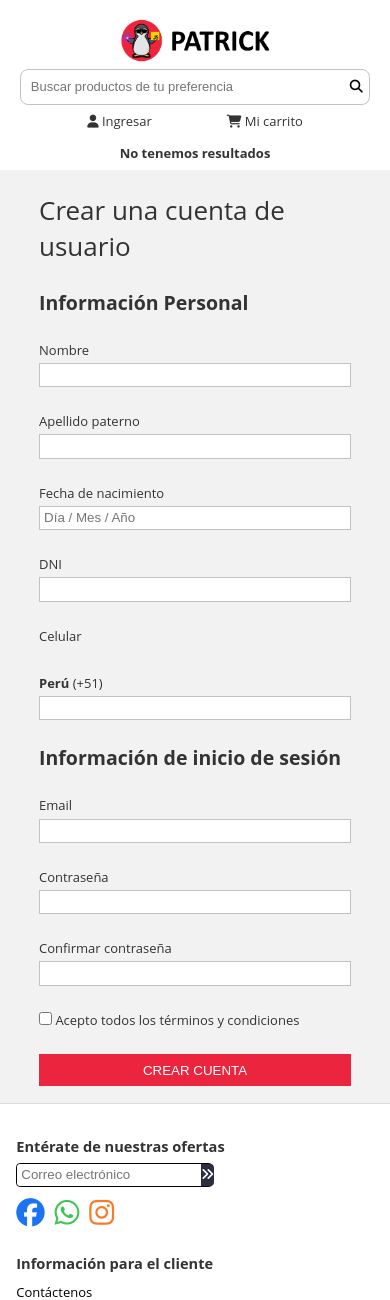
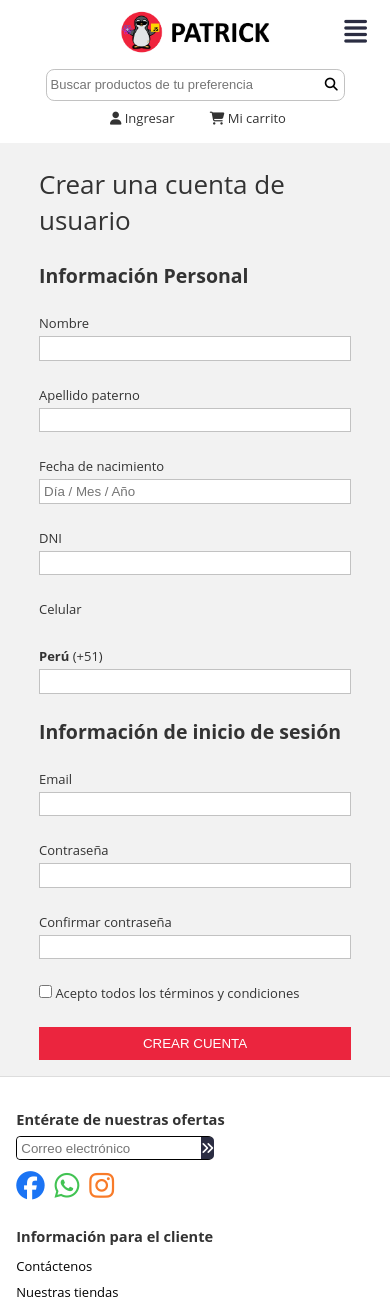
Before and after one commit to DonVoid18/Tienda_Online_Rios, a PHP site: page /usuario/registrar_usuario.php in a window 390 px wide. Shown: the top 1300 px of the page. Run offline with PHP 8.4, Linux system fonts and the light colour scheme; data that the repository does not hold is empty; some libraries are stand-ins or nearby versions.

Commit message:
Agregué los estilos y script del menu responsive

```diff
--- /dev/null
+++ b/busqueda/busqueda.php
@@ -0,0 +1,3 @@
+<?php
+
+?>
--- a/estilos/estilo-header.css
+++ b/estilos/estilo-header.css
@@ -6,7 +6,7 @@
 :root{
     --color-border-input: #c2c2c2;
     --border-radius: 0.625rem;
-    --padding-general: 3.125rem;
+    --padding-general: 2.825rem;
     --principal-color: #2b2d42;
 }
 html{
@@ -29,9 +29,14 @@ body::-webkit-scrollbar-thumb {
     background: #0091ad;
 }
 .header-1{
-    padding: 1.25rem var(--padding-general);
+    width: 100%;
+    padding: 0.625rem;
+    position: relative;
 }
-
+/* css del boton menu */
+.container-button-togle-menu{
+    display: none;
+}
 /* css del header 1 */
 .contenedor-menu-1{
     display: flex;
@@ -40,23 +45,23 @@ body::-webkit-scrollbar-thumb {
 }
 /* css del logo de la pagina */
 .contenedor-logo-imagen{
-    width: 12.5rem;
+    width: 12rem;
 }
 .contenedor-logo-imagen img{
     width: 100%;
 }
 /* css de los items del menu 1 */
 .contenedor-menu-1 nav{
-    width: 20%;
 }
 .contenedor-menu-1 nav ul{
     list-style-type: none;
     display: flex;
-    justify-content: space-evenly;
 }
 .contenedor-menu-1 nav ul li{
+    width: 8.125rem;
+    min-width: 7.5rem;
     cursor: pointer;
-    padding: 0 0.625rem;
+    text-align: center;
 }
 .contenedor-menu-1 nav ul li a{
     text-decoration: none;
@@ -64,31 +69,34 @@ body::-webkit-scrollbar-thumb {
 }
 /* css del buscador */
 .contenedor-buscador-input{
-    width: 40%;
+    width: 34.375rem;
+    min-width: 15.625rem;
     height: 2.8125rem;
     border: 0.0625rem solid var(--color-border-input);
     display: flex;
     justify-content: center;
     align-items: center;
     border-radius: var(--border-radius);
-    margin: 0 3.125rem;
+    margin: 0 2.5rem;
 }
 .contenedor-buscador-input input{
-    width: 95%;
+    width: 31.25rem;
     outline: none;
     border: none;
-    font-size: 1em;
+    font-size: 1rem;
 }
 .icon-buscador{
     background: none;
     border: none;
-    font-size: 1em;
+    font-size: 1rem;
+    padding: 0 0.25rem;
+    cursor: pointer;
 }
 
-/* css del header 2 */
+/* css del menu 2 */
 .header-2{
-    padding: 0.625rem 0 1.25rem 0;
     font-weight: 700;
+    padding-bottom: 1.25rem;
 }
 .header-2 ul{
     display: flex;
@@ -106,30 +114,27 @@ body::-webkit-scrollbar-thumb {
     color: var(--principal-color);
 }
 @media (max-width: 1100px){
-    /* media del menu */
-    .contenedor-menu-1 nav{
-        width: 40%;
-    }
     /* media del buscador */
     .contenedor-buscador-input{
-        width: 50%;
+        width: 21.875rem;
+        height: 2.5rem;
+        margin: 0 0.9375rem;
     }
-    /* css del menu 2 */
-    .header-2{
-        padding: 2% 10%;
+    .contenedor-buscador-input input{
+        width: 18.75rem;
+    }
+    .icon-buscador{
+        padding: 0 0.125rem;
     }
 }
-@media (max-width: 600px) {
-    .header-1{
-        padding: 1.25rem 1.5625rem 0rem 1.5625rem;
-    }
-    .contenedor-menu-1{
-        display: flex;
-        flex-direction: column;
-    }
+@media (max-width: 790px) {
     /* css de la imagen */
     .contenedor-logo-imagen{
         width: 12.5rem;
+        padding-bottom: 0.625rem;
+    }
+    .contenedor-menu-1{
+        flex-direction: column;
     }
     /* css del menu */
     .contenedor-menu-1 nav{
@@ -137,12 +142,63 @@ body::-webkit-scrollbar-thumb {
         padding: 0.5125rem 0;
     }
     .contenedor-buscador-input{
-        width: 100%;
+        width: 80%;
         padding: 0.3125rem;
     }
-    /* css del buscador */
     .contenedor-buscador-input input{
-        padding-left: 1%;
+        width: 95%;
+    }
+    .contenedor-menu-1 nav{
+        display: flex;
+        justify-content: center;
+        padding: 0.625rem 0;
+    }
+}
+@media (max-width: 410px){
+    /* css del boton menu */
+    .container-button-togle-menu{
+        display: block;
+        position: absolute;
+        right: 1.7625rem;
+        top: 1.325rem;
+    }
+    .container-button-togle-menu button{
+        font-size: 2rem;
+        background: none;
+        border: none;
+        cursor: pointer;
+        color: var(--principal-color);
+    }
+    /* css del menu 2 */
+    .header-2{
+        width: 100%;
+        height: 100vh;
+        position: fixed;
+        top: 5rem;
+        left: -100%;
+        background-color: #2b2d42e7;
+        z-index: 1200;
+        transition: 0.5s ease;
+    }
+    .header-2 ul{
+        flex-direction: column;
+        align-items: center;
+    }
+    .header-2 ul li{
+        padding: 2.25rem 0.625rem;
+    }
+    .header-2 ul li a{
+        color: white;
+    }
+    .header-2 ul li a:hover{
+        text-decoration: underline;
+        color: white;
+    }
+    .header-2 ul li a:active{
+        color: red;
+    }
+    .activo-menu-responsive{
+        left: 0;
     }
 }
 /* css del slider */
--- /dev/null
+++ b/javascript/menu-responsive.js
@@ -0,0 +1,14 @@
+// este script se encuentra en el video 2 de la página
+const navegacion = document.querySelector(".header-2");
+const boton_responsive = document.querySelector(".container-button-togle-menu");
+boton_responsive.addEventListener("click",function(){
+    navegacion.classList.toggle("activo-menu-responsive");
+});
+window.onscroll = function (){
+    // posición del scroll en pantalla
+    var scroll = document.documentElement.scrollTop || document.body.scrollTop;
+    // cuando pase los 50px el menu se va a ocultar
+    if(scroll > 50){
+        navegacion.classList.remove("activo-menu-responsive");
+    }
+}
--- a/php/header.php
+++ b/php/header.php
@@ -4,9 +4,14 @@
         <div class="contenedor-menu-1">
             <div class="contenedor-logo-imagen">
                 <a href="<?php echo $link_base_root?>\index.php"><img src="<?php echo $link_base_root?>/imagenes_banner/logo_pagina_principal.png" alt="logo de la página"></a>
+                <div class="container-button-togle-menu">
+                    <button>
+                        <i class="fas fa-align-justify"></i>
+                    </button>
                 </div>
+            </div>
             <div class="contenedor-buscador-input">
-                <input type="text" placeholder="Buscar productos de tu preferencia">
+                <input type="text" placeholder="Buscar productos de tu preferencia" name="search">
                 <button class="icon-buscador">
                     <i class="fas fa-search"></i>
                 </button>
@@ -104,6 +109,7 @@
         </div>
     </form>
     <script src='<?php echo $link_base_root?>\javascript\ventana-modal.js'></script>
+    <script src='<?php echo $link_base_root?>\javascript\menu-responsive.js'></script>
     <?php } ?>
     <!-- html de la ventana modal -->
     <?php } ?>
--- a/producto/operacion_carrito_productos.php
+++ b/producto/operacion_carrito_productos.php
@@ -26,7 +26,7 @@
             $_SESSION["datos"][6] = $descuentoTotal;
             $_SESSION["datos"][7] = $precioSinDescuento;
             $_SESSION["datos"][8] = $precioFinal;
-
+            $_SESSION["datos"][9] = $_POST["descripcion-form"];
             // agregamos el producto al carrito
             if(isset($_SESSION["carrito"])){
                 $cantProductos = count($_SESSION["carrito"]);
```
Also changed, not shown: compra/confirmar_compra.php (+45 -10 lines), confirmar_compra.html (deleted, +0 -99 lines), estilos/estilo-confirmar-comprar.css (+6 -3 lines).
